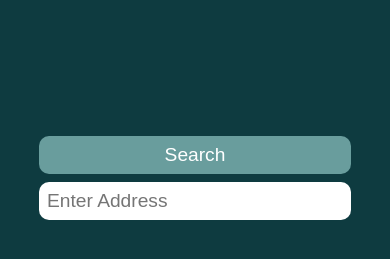
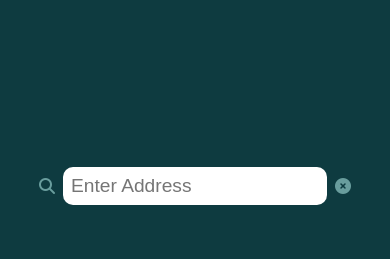
Before and after one commit to leocoding0326/fdfiber-checker, a website with bundled scripts: page index.html in a window 390 px wide. Shown: the part 317-576 px from the top of the page. Built offline with nearby package versions, Linux system fonts and the light colour scheme; a web font is replaced by a local one.

Commit message:
Removed button and added icons in input
for better accessibility and responsiviness

```diff
--- a/index.html
+++ b/index.html
@@ -4,6 +4,8 @@
     <!--File Links-->
     <link rel="stylesheet" href="./style.css">
     <script type= 'module' src=./app.js></script>
+    <!--Font Awesome-->
+    <link rel="stylesheet" href="https://cdnjs.cloudflare.com/ajax/libs/font-awesome/6.7.2/css/all.min.css">
 
     <!--Google Fonts-->
     <link rel="preconnect" href="https://fonts.googleapis.com">
@@ -22,8 +24,9 @@
         </div>
             <form id="search-bar">
                 <div class="input-wrap">
+                    <i class="fa-solid fa-magnifying-glass" style="color: rgb(105, 157, 157);"></i>
                     <input type="text" id="address-input" placeholder="Enter Address" aria-label="check-address">
-                    <button id="input-button">Search</button>
+                    <i class="fa-solid fa-circle-xmark" style="color: #699d9d;"></i>
                 </div>
                 <ul id="suggestions">
                 </ul>
```
